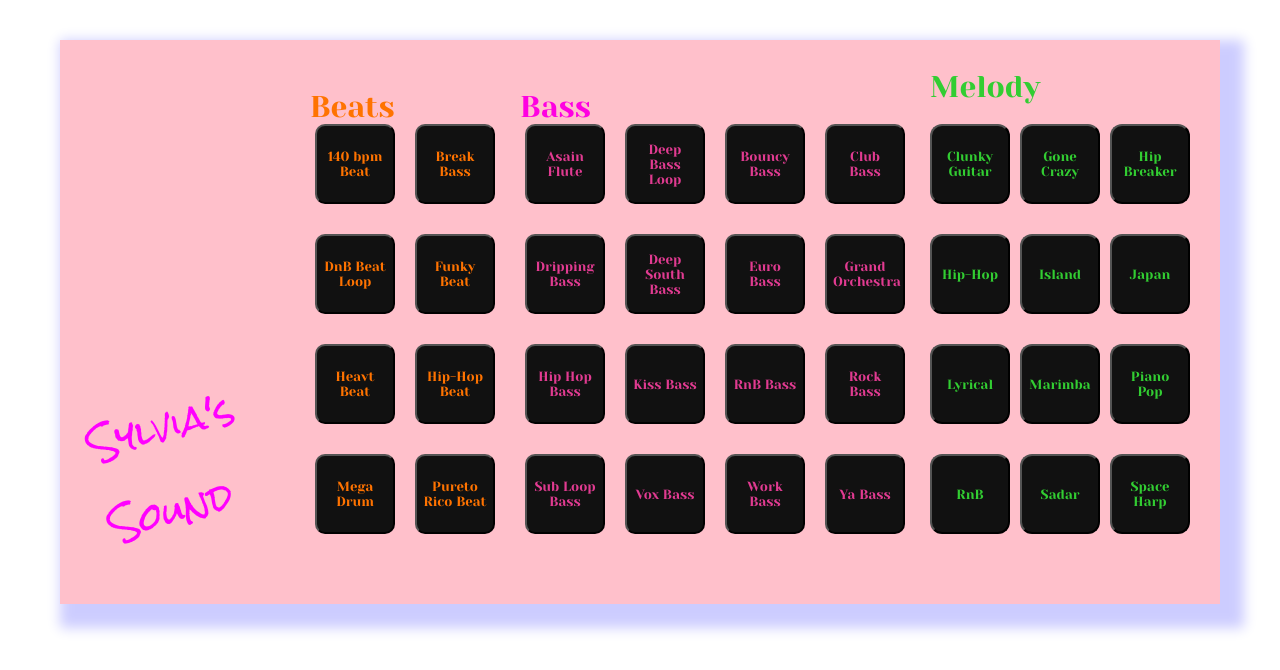
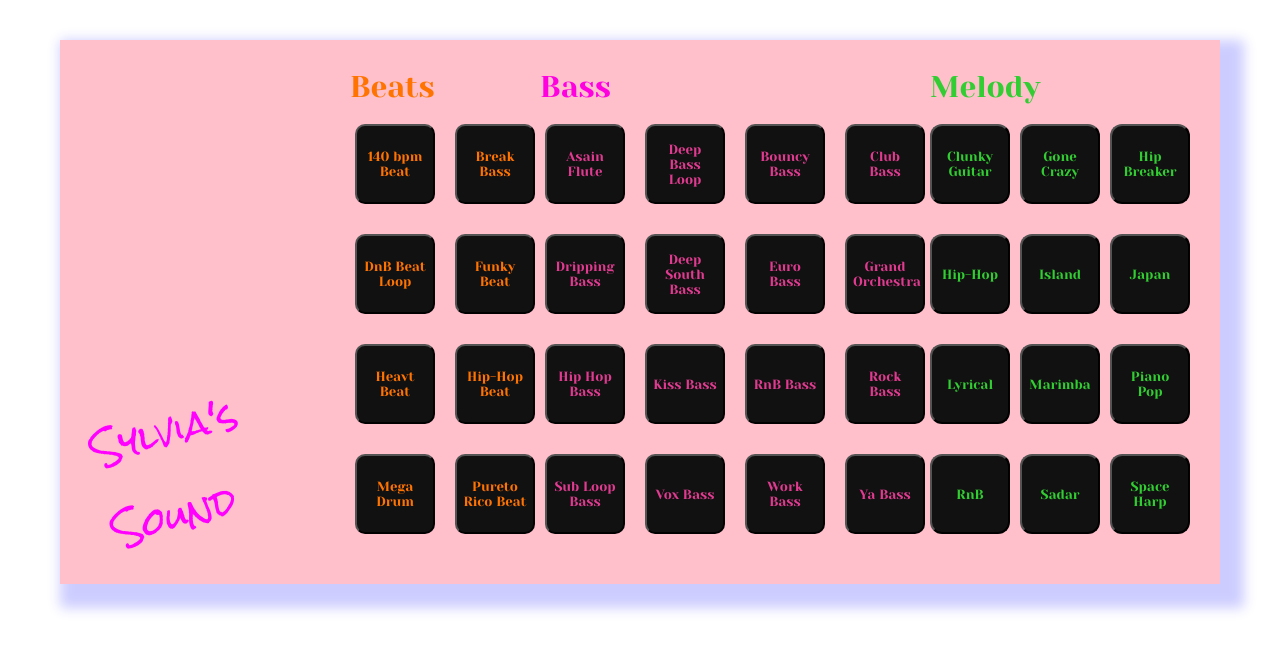
Before and after one commit to SylviaMakuch/Sound-Board, a React app: page / in a window 1280 px wide. Shown: the top 670 px of the page. Built offline with nearby package versions, Linux system fonts and the light colour scheme.

Commit message:
large screent, deleted redunded files. p// resonsiveness

```diff
--- a/components/bass/bass.tsx
+++ /dev/null
@@ -1,21 +0,0 @@
-import React from "react";
-import styled from "styled-components";
-import { Bassplayer } from "./bassplayer";
-
-const Container = styled.div`
-    margin: 20px;
-`;
-
-const Title = styled.div`
-    font-family: Yeseva One, sans-serif;
-    font-size: 30px;
-    color: #ff00e1;
-`;
-
-export default function BassContainer() {
-    return (
-        <Container>
-            <Title>Bass</Title>
-            <Bassplayer />
-        </Container>)
-};
--- a/components/bass/bassplayer.tsx
+++ b/components/bass/bassplayer.tsx
@@ -5,13 +5,23 @@ import { useState } from "react";
 import { bassData } from "./bassconfig";
 
 const Container = styled.div`
+`;
+
+const Grid = styled.div`
   display: grid;
   grid-template-columns: repeat(4, 1fr);
   gap: 10px;
   grid-auto-rows: minmax(100px, auto);
+  margin-top: 20px;
   /* @media(max-height: 800px) {
     grid-template-columns: repeat(2, 1fr);
     } */
+`;
+
+const Title = styled.div`
+    font-family: Yeseva One, sans-serif;
+    font-size: 30px;
+    color: #ff00e1;
 `;
 
 const Button = styled.button`
@@ -86,7 +96,7 @@ const Button = styled.button`
 }
 `;
 
-export const Bassplayer = () => {
+export default function BassPlayer() {
     const [activeSound, setActiveSound] = useState(null);
 
     const createSound = (beat: string) => {
@@ -109,11 +119,15 @@ export const Bassplayer = () => {
 
     return (
         <Container>
-            {
-                bassData.map((beat, index: number) => {
-                    return <Button key={index} onClick={() => handleClick(beat.src)}>{beat.title}</Button>
-                })
-            }
+            <Title>Bass</Title>
+            <Grid>
+                {
+                    bassData.map((beat, index: number) => {
+                        return <Button key={index} onClick={() => handleClick(beat.src)}>{beat.title}</Button>
+                    })
+                }
+            </Grid>
         </Container>
+
     )
 };
--- a/components/beats/beats.tsx
+++ /dev/null
@@ -1,25 +0,0 @@
-import React from "react";
-import styled from "styled-components";
-import { Beatsplayer } from "./beatsplayer";
-
-const Container = styled.div`
-    margin-top: 20px;
-    border-radius: 2px solid red;
-`;
-
-const Title = styled.div`
-    font-family: 'Yeseva One', cursive;
-    font-size: 30px;
-    color: ff7300;
-`;
-
-export default function BeatsContainer() {
-    return (
-        <Container>
-            <Title>
-                Beats
-            </Title>
-            <Beatsplayer />
-        </Container>
-    )
-};
--- a/components/beats/beatsplayer.tsx
+++ b/components/beats/beatsplayer.tsx
@@ -5,13 +5,24 @@ import { beatsData } from "./beatsconfig";
 import { useState } from "react";
 
 const Container = styled.div`
+`;
+
+const Grid = styled.div`
   display: grid;
   grid-template-columns: repeat(2, 1fr);
   gap: 10px;
   grid-auto-rows: minmax(100px, auto);
+  margin-top: 20px;
   /* @media(max-height: 800px) {
     grid-template-columns: repeat(1, 1fr);
     } */
+`;
+
+
+const Title = styled.div`
+    font-family: 'Yeseva One', cursive;
+    font-size: 30px;
+    color: ff7300;
 `;
 
 const Button = styled.button`
@@ -85,7 +96,7 @@ background: linear-gradient(45deg, #ff0000, #ff7300, #fffb00, #ff0000);
 }
 `;
 
-export const Beatsplayer = () => {
+export default function Beatsplayer() {
     const [activeSound, setActiveSound] = useState(null);
 
     const createSound = (beat: string) => {
@@ -108,11 +119,16 @@ export const Beatsplayer = () => {
 
     return (
         <Container>
-            {
-                beatsData.map((beat, index: number) => {
-                    return <Button key={index} onClick={() => handleClick(beat.src)}>{beat.title}</Button>
-                })
-            }
+            <Title>
+                Beats
+            </Title>
+            <Grid>
+                {
+                    beatsData.map((beat, index: number) => {
+                        return <Button key={index} onClick={() => handleClick(beat.src)}>{beat.title}</Button>
+                    })
+                }
+            </Grid>
         </Container>
     )
 };
--- a/components/melody/melody.tsx
+++ /dev/null
@@ -1,21 +0,0 @@
-import React from "react";
-import styled from "styled-components";
-import { Melodyplayer } from "./melodyplayer";
-
-const Container = styled.div`
-`;
-
-const Title = styled.div`
-    font-family: Yeseva One, sans-serif;
-    font-size: 30px;
-    color: limegreen;
-`;
-
-export default function MelodyContainer() {
-    return (
-        <Container>
-            <Title>Melody</Title>
-            <Melodyplayer />
-        </Container>
-    )
-};
--- a/components/melody/melodyplayer.tsx
+++ b/components/melody/melodyplayer.tsx
@@ -5,6 +5,9 @@ import { melodyData } from "./melodyconfig";
 import { useState } from "react";
 
 const Container = styled.div`
+`;
+
+const Grid = styled.div`
   display: grid;
   grid-template-columns: repeat(3, 1fr);
   gap: 10px;
@@ -14,6 +17,12 @@ const Container = styled.div`
 /* @media(max-height: 800px) {
     grid-template-columns: repeat(1, 1fr);
     }   */
+`;
+
+const Title = styled.div`
+    font-family: Yeseva One, sans-serif;
+    font-size: 30px;
+    color: limegreen;
 `;
 
 const Button = styled.button`
@@ -86,7 +95,7 @@ color: black;
 }
 `;
 
-export const Melodyplayer = () => {
+export default function MediaPlayer() {
     const [activeSound, setActiveSound] = useState(null);
 
     const createSound = (beat: string) => {
@@ -109,11 +118,14 @@ export const Melodyplayer = () => {
 
     return (
         <Container>
-            {
-                melodyData.map((beat, index: number) => {
-                    return <Button key={index} onClick={() => handleClick(beat.src)}>{beat.title}</Button>
-                })
-            }
+            <Title>Melody</Title>
+            <Grid>
+                {
+                    melodyData.map((beat, index: number) => {
+                        return <Button key={index} onClick={() => handleClick(beat.src)}>{beat.title}</Button>
+                    })
+                }
+            </Grid>
         </Container>
     )
 };
--- a/components/musicbox.tsx
+++ b/components/musicbox.tsx
@@ -1,8 +1,9 @@
 import React from "react";
 import styled from "styled-components";
-import BassContainer from "./bass/bass";
-import MelodyContainer from "./melody/melody";
-import BeatsContainer from "./beats/beats";
+import BassPlayer from "./bass/bassplayer";
+import Beatsplayer from "./beats/beatsplayer";
+import BeatsPlayer from "./beats/beatsplayer";
+import MelodyPlayer from "./melody/melodyplayer";
 
 const Container = styled.div`
     display: flex;
@@ -36,9 +37,9 @@ const Title = styled.div`
 export default function MusicBox() {
     return (
         <Container>
-            <MelodyContainer />
-            <BassContainer />
-            <BeatsContainer />
+            <MelodyPlayer />
+            <BassPlayer />
+            <Beatsplayer />
             <Title>Sylvia's Sound</Title>
         </Container>
     )
```
